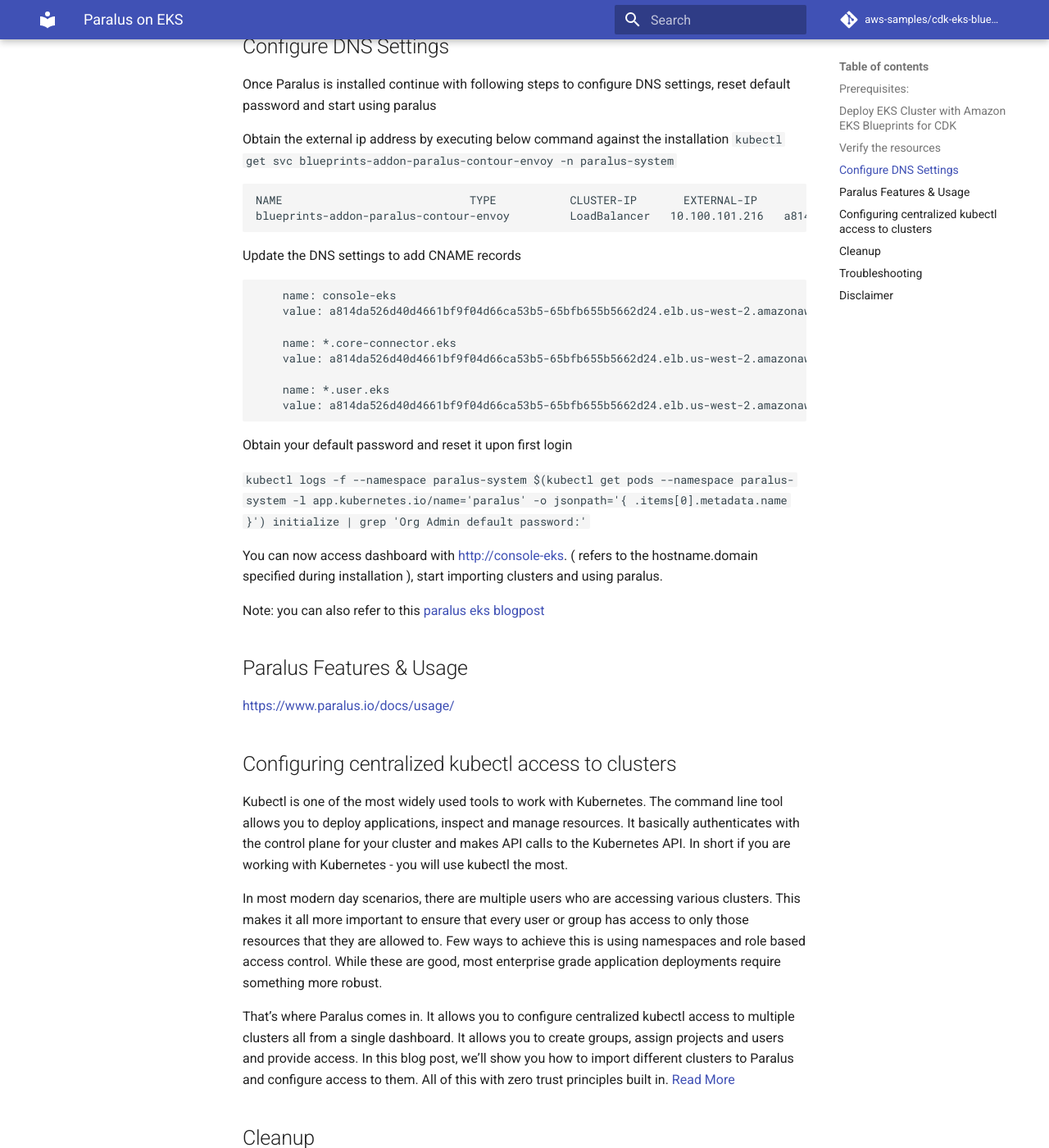
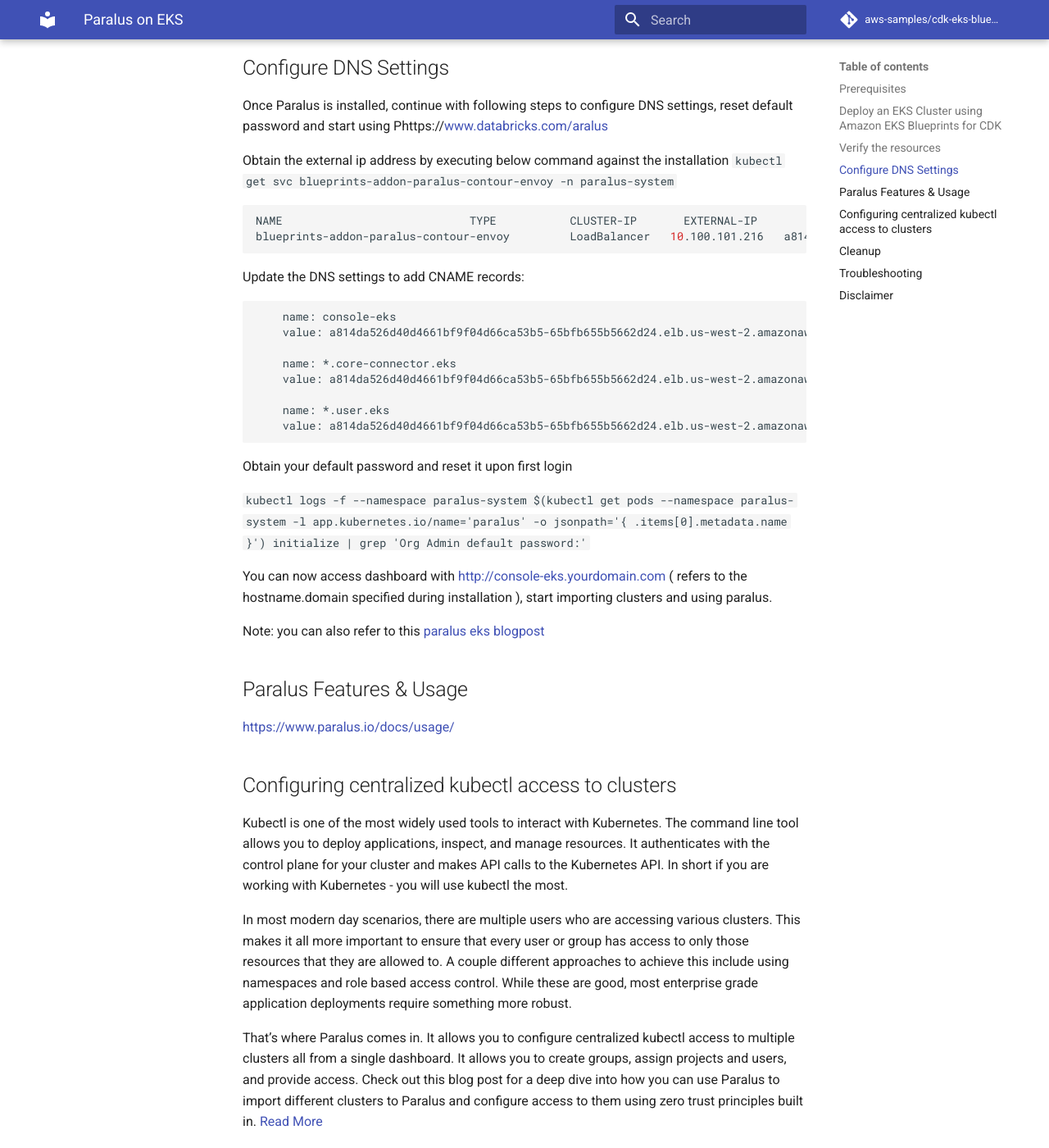
Before and after one commit to aws-samples/cdk-eks-blueprints-patterns, an MkDocs documentation site: the page built from docs/patterns/paralus.md, in a window 1280 px wide and 1400 px high, scrolled down 2106 px. Shown: the whole window at 82% size. Built offline with MkDocs 1.6.1 and Material for MkDocs 9.7.7, drawn with Linux system fonts in a browser that asks for light colours; comment, search, counter and statistics services are not loaded; some of the changed text lies outside the part shown.

Commit message:
cleaning up Paralus docs

````diff
--- a/docs/patterns/paralus.md
+++ b/docs/patterns/paralus.md
@@ -1,15 +1,16 @@
 # Paralus on EKS
-The Paralus project is a free, open source tool that enables controlled, audited access to Kubernetes infrastructure. It comes with just-in-time service account creation and user-level credential management that integrates with your RBAC and SSO. [Learn more ..](https://www.paralus.io/)
+
+The Paralus project is a free open-source tool that enables controlled audited access to Kubernetes infrastructure. It comes with just-in-time service account creation and user-level credential management that integrates with your existing RBAC and SSO providers of choice. Learn more by visiting the offical documentation page: <https://www.paralus.io/>
 
 This pattern deploys the following resources:
 
-- Creates EKS Cluster Control plane with public endpoint (for demo purpose only) with a managed node group
-- Deploys supporting add-ons:  AwsLoadBalancerController, VpcCni, KubeProxy, EbsCsiDriverAddOn
+- Creates a single EKS cluster with a public endpoint (for demo purpose only) that includes a managed node group
+- Deploys supporting AddOn:  AwsLoadBalancerController, VpcCni, KubeProxy, EbsCsiDriverAddOn
 - Deploy Paralus on the EKS cluster
 
-NOTE: By default paralus installs few dependent modules like postgres, kratos and also comes with a dashboard. At it's core paralus works atop domain based routing, inter service communication and hence above supporting Add-Ons are required.
+**NOTE: Paralus installs a few dependent modules such as Postgres, Kratos, and also comes with a built-in dashboard. At it's core, Paralus works atop domain-based routing, inter-service communication, and supports the AddOns mentioned above.**
 
-## Prerequisites:
+## Prerequisites
 
 Ensure that you have installed the following tools on your machine.
 
@@ -18,8 +19,7 @@
 3. [cdk](https://docs.aws.amazon.com/cdk/v2/guide/getting_started.html#getting_started_install)
 4. [npm](https://docs.npmjs.com/cli/v8/commands/npm-install)
 
-
-## Deploy EKS Cluster with Amazon EKS Blueprints for CDK
+## Deploy an EKS Cluster using Amazon EKS Blueprints for CDK
 
 Clone the repository
 
@@ -27,11 +27,11 @@
 git clone https://github.com/aws-samples/cdk-eks-blueprints-patterns.git
 ```
 
-Update fqdn information for your installation
+Update FQDN information for your installation following the example below:
 
-```
-    fqdn": {
-        "domain": <yourdomain.com>,
+```json
+    fqdn: {
+        "domain": "yourdomain.com",
         "hostname": "console-eks",
         "coreConnectorSubdomain": "*.core-connector.eks",
         "userSubdomain": "*.user.eks"
@@ -44,7 +44,7 @@
 npm install -g npm@latest
 ```
 
-To view patterns and deploy paralus pattern
+To view patterns and deploy the Paralus pattern, run the commands below:
 
 ```sh
 cdk list
@@ -52,21 +52,22 @@
 make pattern paralus deploy
 ```
 
-
 ## Verify the resources
 
-Run update-kubeconfig command. You should be able to get the command from CDK output message. More information can be found at https://aws-quickstart.github.io/cdk-eks-blueprints/getting-started/#cluster-access
+Run the update-kubeconfig command below. You should be able to get the command from the CDK output message once your cluster has been finished deploying. More information can be found at <https://aws-quickstart.github.io/cdk-eks-blueprints/getting-started/#cluster-access>
+
 ```sh
 aws eks update-kubeconfig --name <your cluster name> --region <your region> --role-arn arn:aws:iam::1234567890121:role/paralus-blueprint-paralusblueprintMastersRoleF3287-EI3XEBO1107B
 ```
 
-Let’s verify the resources created by Steps above.
+Let’s verify the resources created by steps above.
+
 ```sh
-kubectl get nodes # Output shows the EKS Managed Node group nodes
+kubectl get nodes # Output will provide list of running nodes in your cluster
 
-kubectl get ns | grep paralus # Output shows paralus namespace
+kubectl get ns | grep paralus # Output shows Paralus namespace
 
-kubectl get pods --namespace=paralus-system  # Output shows paralus pods
+kubectl get pods --namespace=paralus-system  # Output shows Paralus pods
 
 blueprints-addon-paralus-contour-contour-7857f4cd9-kqhgp   1/1     Running
 blueprints-addon-paralus-contour-envoy-mx8z7               2/2     Running
@@ -80,21 +81,23 @@
 relay-server-79448564cb-nf5tj                              2/2     Running
 ```
 
-[Learn more](https://www.paralus.io/docs/architecture/core-components) about the various components that are deployed as part of paralus.
+[Learn more](https://www.paralus.io/docs/architecture/core-components) about the various components that are deployed as part of Paralus.
 
 ## Configure DNS Settings
-Once Paralus is installed continue with following steps to configure DNS settings, reset default password and start using paralus
+
+Once Paralus is installed, continue with following steps to configure DNS settings, reset default password and start using Phttps://www.databricks.com/aralus
 
 Obtain the external ip address by executing below command against the installation
 `kubectl get svc blueprints-addon-paralus-contour-envoy -n paralus-system`
 
-```
+```sh
 NAME                            TYPE           CLUSTER-IP       EXTERNAL-IP                                                                     PORT(S)                         AGE
 blueprints-addon-paralus-contour-envoy         LoadBalancer   10.100.101.216   a814da526d40d4661bf9f04d66ca53b5-65bfb655b5662d24.elb.us-west-2.amazonaws.com   80:31810/TCP,443:30292/TCP      10m
 ```
 
-Update the DNS settings to add CNAME records
-```
+Update the DNS settings to add CNAME records:
+
+```sh
     name: console-eks
     value: a814da526d40d4661bf9f04d66ca53b5-65bfb655b5662d24.elb.us-west-2.amazonaws.com
 
@@ -109,36 +112,38 @@
 
 `kubectl logs -f --namespace paralus-system $(kubectl get pods --namespace paralus-system -l app.kubernetes.io/name='paralus' -o jsonpath='{ .items[0].metadata.name }') initialize | grep 'Org Admin default password:'`
 
-You can now access dashboard with http://console-eks.<yourdomain.com> ( refers to the hostname.domain specified during installation ), start importing clusters and using paralus.
+You can now access dashboard with <http://console-eks.yourdomain.com> ( refers to the hostname.domain specified during installation ), start importing clusters and using paralus.
 
 Note: you can also refer to this [paralus eks blogpost](https://www.paralus.io/blog/eks-quickstart#configuring-dns-settings)
 
 ## Paralus Features & Usage
-https://www.paralus.io/docs/usage/
+
+<https://www.paralus.io/docs/usage/>
 
 ## Configuring centralized kubectl access to clusters
-Kubectl is one of the most widely used tools to work with Kubernetes. The command line tool allows you to deploy applications, inspect and manage resources. It basically authenticates with the control plane for your cluster and makes API calls to the Kubernetes API. In short if you are working with Kubernetes - you will use kubectl the most.
 
-In most modern day scenarios, there are multiple users who are accessing various clusters. This makes it all more important to ensure that every user or group has access to only those resources that they are allowed to. Few ways to achieve this is using namespaces and role based access control. While these are good, most enterprise grade application deployments require something more robust.
+Kubectl is one of the most widely used tools to interact with Kubernetes. The command line tool allows you to deploy applications, inspect, and manage resources. It authenticates with the control plane for your cluster and makes API calls to the Kubernetes API. In short if you are working with Kubernetes - you will use kubectl the most.
 
-That’s where Paralus comes in. It allows you to configure centralized kubectl access to multiple clusters all from a single dashboard. It allows you to create groups, assign projects and users and provide access. In this blog post, we’ll show you how to import different clusters to Paralus and configure access to them. All of this with zero trust principles built in. [Read More](https://www.paralus.io/blog/centralized-kubectl-access#the-use-case)
+In most modern day scenarios, there are multiple users who are accessing various clusters. This makes it all more important to ensure that every user or group has access to only those resources that they are allowed to. A couple different approaches to achieve this include using namespaces and role based access control. While these are good, most enterprise grade application deployments require something more robust.
+
+That’s where Paralus comes in. It allows you to configure centralized kubectl access to multiple clusters all from a single dashboard. It allows you to create groups, assign projects and users, and provide access. Check out this blog post for a deep dive into how you can use Paralus to import different clusters to Paralus and configure access to them using zero trust principles built in. [Read More](https://www.paralus.io/blog/centralized-kubectl-access#the-use-case)
 
 ## Cleanup
 
 To clean up your EKS Blueprints, run the following commands:
 
-
 ```sh
 cdk destroy paralus-blueprint
-
 ```
 
 ## Troubleshooting
-If postgres pvc is not getting a volume allocated, it probably is due to the iam permissions. Please refer this https://docs.aws.amazon.com/eks/latest/userguide/csi-iam-role.html to assign approriate policies to kubernetes sa
+
+If postgres pvc is not getting a volume allocated, it probably is due to the iam permissions. Please refer this <https://docs.aws.amazon.com/eks/latest/userguide/csi-iam-role.html> to assign approriate policies to kubernetes sa
 
 ## Disclaimer
-This pattern relies on an open source NPM package paralus-eks-blueprints-addon. Please refer to the package npm site for more information.
-https://www.npmjs.com/package/@paralus/paralus-eks-blueprints-addon
+
+This pattern relies on an open-source NPM package paralus-eks-blueprints-addon. Please refer to the package npm site for more information.
+<https://www.npmjs.com/package/@paralus/paralus-eks-blueprints-addon>
 
 If you have any questions about the npm package or find any defect, please post in the source repo at
-https://github.com/paralus/eks-blueprints-addon
+<https://github.com/paralus/eks-blueprints-addon>
````
